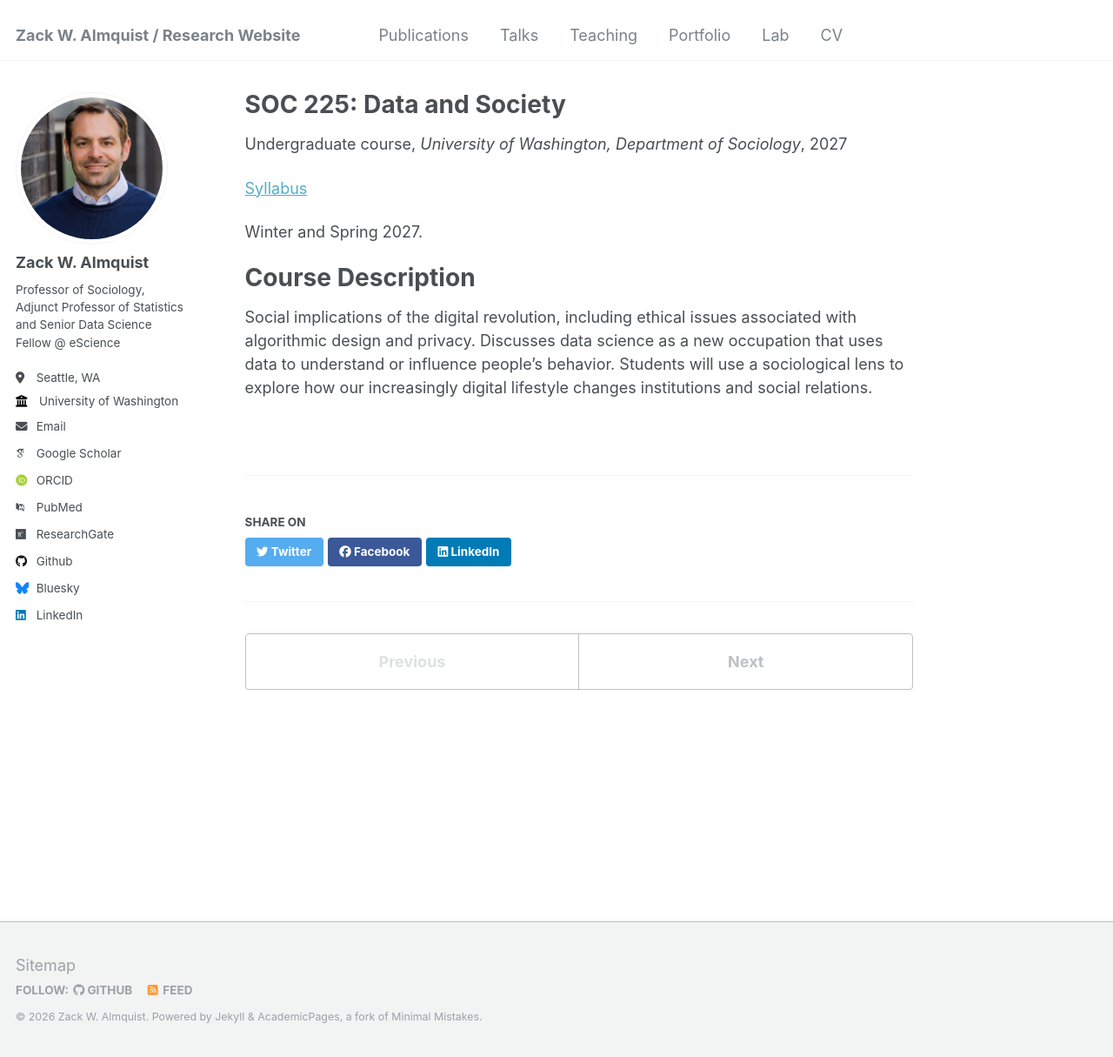
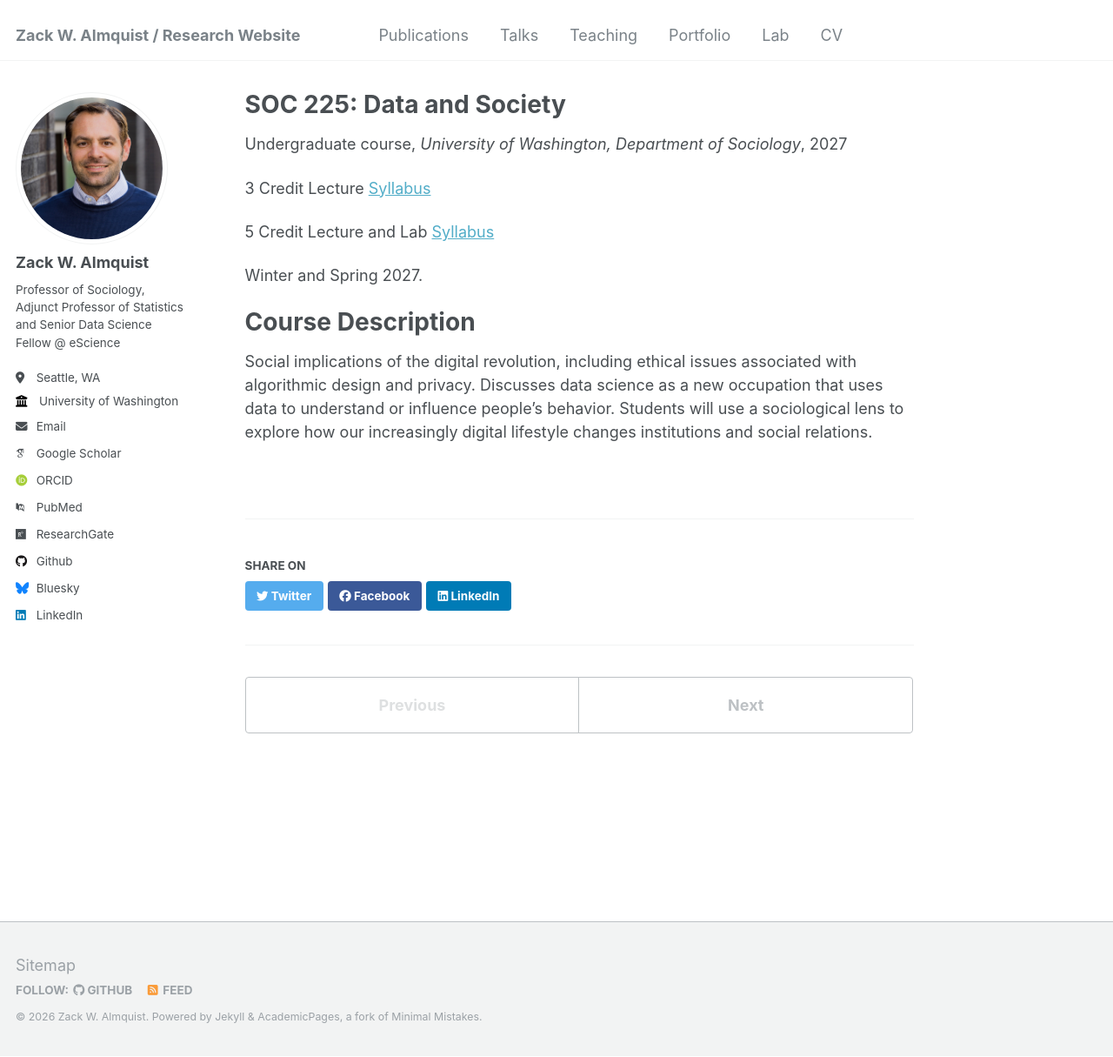
Before and after one commit to zalmquist/zalmquist.github.io, a Jekyll site: the page built from _teaching/2027-data-and-society.md, in a window 1280 px wide and 1215 px high. Shown: the whole window at 87% size. Built offline with Jekyll 4.4.1, drawn with Linux system fonts in a browser that asks for light colours; some web fonts are replaced.

Commit message:
Link SOC 225 Data and Society syllabi (3-credit and 5-credit lab)
Co-Authored-By: Claude Opus 4.8 (1M context) <noreply@anthropic.com>

```diff
--- a/_teaching/2027-data-and-society.md
+++ b/_teaching/2027-data-and-society.md
@@ -8,7 +8,9 @@ date: 2027-01-01
 location: "Seattle, WA"
 ---
 
-[Syllabus]()
+3 Credit Lecture [Syllabus](/files/soc_225_syl.pdf)
+
+5 Credit Lecture and Lab [Syllabus](/files/soc_225_lab_syl.pdf)
 
 Winter and Spring 2027.
 
```
